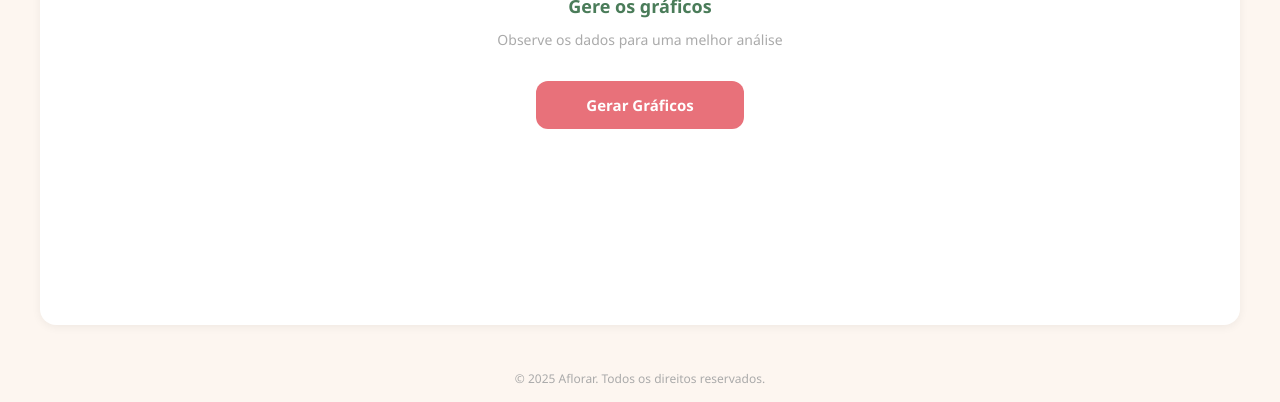
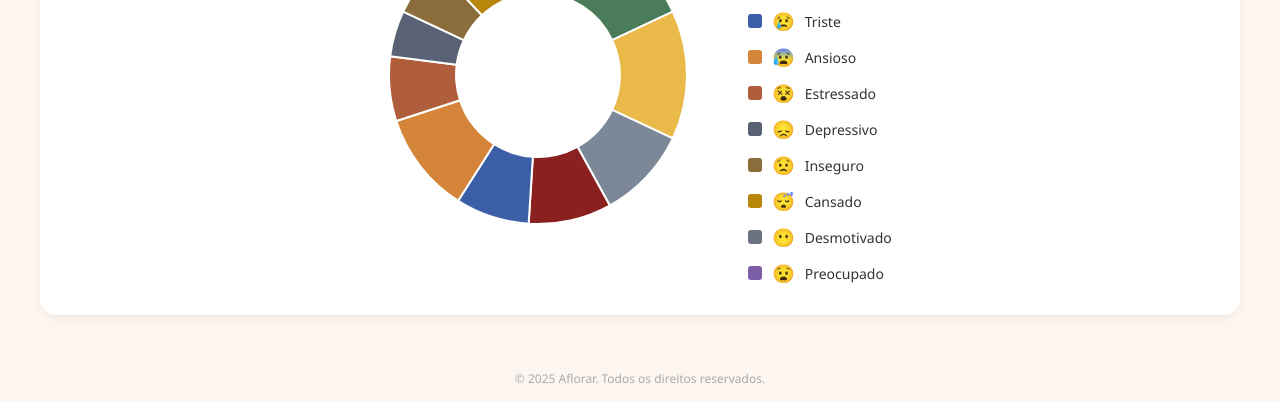
Before and after one commit to Aflorar-Team/Aflorar-Team, a plain HTML site: page FrontEnd/graficos-pacientes.html in a window 1280 px wide. Shown: the part 398-800 px from the top of the page. Drawn offline with nearby package versions, Linux system fonts and the light colour scheme.

Commit message:
Fix: modificando o estilo de gráfico

```diff
--- a/FrontEnd/Css/graficos.css
+++ b/FrontEnd/Css/graficos.css
@@ -1,7 +1,6 @@
-  * { margin: 0; padding: 0; box-sizing: border-box; font-family: 'Segoe UI', Arial, sans-serif; }
+   * { margin: 0; padding: 0; box-sizing: border-box; font-family: 'Segoe UI', Arial, sans-serif; }
     body { background: #FDF6F0; min-height: 100vh; display: flex; flex-direction: column; }
 
-    /* NAVBAR */
     .navbar {
       background: #F4A261;
       display: flex;
@@ -17,12 +16,9 @@
     }
     .menu a .icon { display: block; font-size: 20px; margin-bottom: 2px; }
     .menu a:hover { opacity: 1; background: rgba(255,255,255,0.2); }
-    .menu a.active { opacity: 1; border-bottom: 2px solid white; border-radius: 0; }
 
-    /* MAIN */
     main { flex: 1; padding: 30px 40px; display: flex; flex-direction: column; gap: 20px; }
 
-    /* TOPO */
     .topo {
       display: flex;
       justify-content: space-between;
@@ -43,63 +39,65 @@
 
     .btn-filtro {
       padding: 10px 22px;
-      border: none;
+      border: 2px solid transparent;
       border-radius: 10px;
       font-size: 14px;
       font-weight: bold;
       color: white;
       cursor: pointer;
-      transition: opacity 0.2s;
+      transition: all 0.2s;
     }
-    .btn-filtro:hover { opacity: 0.85; }
     .btn-filtro.mensal { background: #F4A261; }
     .btn-filtro.semanal { background: #7A9C59; }
     .btn-filtro.diario { background: #E8717A; }
-    .btn-filtro.ativo { outline: 3px solid #333; outline-offset: 2px; }
+    .btn-filtro.ativo { border-color: #333; }
 
-    /* CARD DE GRÁFICO */
     .card-grafico {
       background: white;
       border-radius: 16px;
-      padding: 30px;
+      padding: 30px 40px;
       box-shadow: 0 2px 10px rgba(0,0,0,0.06);
-      flex: 1;
+      display: flex;
+      flex-direction: column;
+      gap: 20px;
     }
 
-    .card-grafico h2 {
-      font-size: 20px;
-      color: #333;
-      margin-bottom: 24px;
+    .card-grafico h2 { font-size: 22px; font-weight: bold; color: #333; }
+
+    .grafico-layout {
+      display: flex;
+      align-items: center;
+      justify-content: center;
+      gap: 60px;
     }
 
-    .estado-vazio {
+    .canvas-wrapper {
+      position: relative;
+      width: 300px;
+      height: 300px;
+    }
+
+    .legenda {
       display: flex;
       flex-direction: column;
-      align-items: center;
-      justify-content: center;
       gap: 12px;
-      padding: 40px 0;
     }
 
-    .estado-vazio .icone { font-size: 56px; }
-    .estado-vazio h3 { font-size: 18px; color: #4A7C59; font-weight: bold; }
-    .estado-vazio p { font-size: 14px; color: #aaa; }
+    .legenda-item {
+      display: flex;
+      align-items: center;
+      gap: 10px;
+      font-size: 14px;
+      color: #333;
+    }
 
-    .btn-gerar {
-      margin-top: 20px;
-      padding: 14px 50px;
-      background: #E8717A;
-      color: white;
-      border: none;
-      border-radius: 12px;
-      font-size: 15px;
-      font-weight: bold;
-      cursor: pointer;
-      transition: opacity 0.2s;
+    .legenda-cor {
+      width: 14px;
+      height: 14px;
+      border-radius: 3px;
+      flex-shrink: 0;
     }
-    .btn-gerar:hover { opacity: 0.9; }
 
-    .grafico-wrapper { display: none; }
-    .grafico-wrapper canvas { max-height: 320px; }
+    .legenda-emoji { font-size: 18px; }
 
     footer { text-align: center; padding: 15px; font-size: 12px; color: #aaa; }
--- a/FrontEnd/Js/graficos.js
+++ b/FrontEnd/Js/graficos.js
@@ -1,78 +1,73 @@
-  let chartInstance = null;
-    let filtroAtual = "mensal";
+const emocoes = [
+      { nome: "Feliz",      emoji: "😊", cor: "#4A7C59" },
+      { nome: "Radiante",   emoji: "😁", cor: "#E9B949" },
+      { nome: "Neutro",     emoji: "😐", cor: "#7C8798" },
+      { nome: "Irritado",   emoji: "😠", cor: "#8B2020" },
+      { nome: "Triste",     emoji: "😢", cor: "#3B5EA6" },
+      { nome: "Ansioso",    emoji: "😰", cor: "#D4853A" },
+      { nome: "Estressado", emoji: "😵", cor: "#B05D3B" },
+      { nome: "Depressivo", emoji: "😞", cor: "#596275" },
+      { nome: "Inseguro",   emoji: "😟", cor: "#8A6D3B" },
+      { nome: "Cansado",    emoji: "😴", cor: "#B8860B" },
+      { nome: "Desmotivado",emoji: "😶", cor: "#6B7280" },
+      { nome: "Preocupado", emoji: "😧", cor: "#7B5EA6" },
+    ];
 
     const dados = {
-      mensal: {
-        labels: ["Jan", "Fev", "Mar", "Abr", "Mai", "Jun", "Jul"],
-        valores: [5, 6, 4, 7, 6, 8, 7],
-      },
-      semanal: {
-        labels: ["Seg", "Ter", "Qua", "Qui", "Sex", "Sáb", "Dom"],
-        valores: [6, 5, 7, 6, 8, 7, 6],
-      },
-      diario: {
-        labels: ["08h", "10h", "12h", "14h", "16h", "18h", "20h"],
-        valores: [4, 6, 7, 5, 8, 6, 7],
-      },
+      mensal:  [18, 14, 10, 9, 8, 11, 7, 5, 6, 5, 4, 3],
+      semanal: [22, 16, 8,  7, 9, 12, 6, 4, 5, 4, 4, 3],
+      diario:  [20, 18, 10, 8, 10, 12, 5, 4, 5, 3, 3, 2],
     };
 
-    function trocarFiltro(filtro, btn) {
-      filtroAtual = filtro;
-      document.querySelectorAll(".btn-filtro").forEach(b => b.classList.remove("ativo"));
-      btn.classList.add("ativo");
+    let chartInstance = null;
 
-      // Se o gráfico já está visível, atualiza
-      if (document.getElementById("graficoWrapper").style.display === "block") {
-        gerarGraficos();
-      }
+    function renderLegenda() {
+      const legenda = document.getElementById("legenda");
+      legenda.innerHTML = emocoes.map(e => `
+        <div class="legenda-item">
+          <div class="legenda-cor" style="background:${e.cor}"></div>
+          <span class="legenda-emoji">${e.emoji}</span>
+          <span>${e.nome}</span>
+        </div>
+      `).join("");
     }
 
-    function gerarGraficos() {
-      document.getElementById("estadoVazio").style.display = "none";
-      document.getElementById("graficoWrapper").style.display = "block";
-
-      const d = dados[filtroAtual];
-
+    function renderGrafico(filtro) {
+      const ctx = document.getElementById("graficoHumor").getContext("2d");
       if (chartInstance) chartInstance.destroy();
 
-      const ctx = document.getElementById("graficoHumor").getContext("2d");
       chartInstance = new Chart(ctx, {
-        type: "line",
+        type: "doughnut",
         data: {
-          labels: d.labels,
+          labels: emocoes.map(e => e.nome),
           datasets: [{
-            label: "Nível de Humor",
-            data: d.valores,
-            borderColor: "#E8717A",
-            backgroundColor: "rgba(232, 113, 122, 0.15)",
-            pointBackgroundColor: "#F4A261",
-            pointRadius: 6,
-            pointHoverRadius: 8,
-            tension: 0.4,
-            fill: true,
+            data: dados[filtro],
+            backgroundColor: emocoes.map(e => e.cor),
+            borderWidth: 2,
+            borderColor: "#fff",
+            hoverOffset: 10,
           }]
         },
         options: {
           responsive: true,
+          cutout: "55%",
           plugins: {
-            legend: { display: true, position: "top" },
+            legend: { display: false },
             tooltip: {
               callbacks: {
-                label: ctx => ` Humor: ${ctx.parsed.y}/10`
+                label: ctx => ` ${ctx.label}: ${ctx.parsed}%`
               }
-            }
-          },
-          scales: {
-            y: {
-              min: 0,
-              max: 10,
-              ticks: { stepSize: 2 },
-              title: { display: true, text: "Nível (0-10)" }
-            },
-            x: {
-              title: { display: true, text: filtroAtual.charAt(0).toUpperCase() + filtroAtual.slice(1) }
             }
           }
         }
       });
     }
+
+    function trocarFiltro(filtro, btn) {
+      document.querySelectorAll(".btn-filtro").forEach(b => b.classList.remove("ativo"));
+      btn.classList.add("ativo");
+      renderGrafico(filtro);
+    }
+
+    renderLegenda();
+    renderGrafico("mensal");
--- a/FrontEnd/graficos-pacientes.html
+++ b/FrontEnd/graficos-pacientes.html
@@ -3,8 +3,8 @@
 <head>
   <meta charset="UTF-8">
   <title>Gráficos do Paciente - Aflorar</title>
+  <script src="https://cdnjs.cloudflare.com/ajax/libs/Chart.js/4.4.1/chart.umd.min.js"></script>
   <link rel="stylesheet" href="./Css/graficos.css">
-  <script src="https://cdnjs.cloudflare.com/ajax/libs/Chart.js/4.4.1/chart.umd.min.js"></script>
 </head>
 <body>
 
@@ -18,7 +18,7 @@
         <span class="icon">📅</span> Agenda
       </a>
     </nav>
-    <div></div>
+    <div style="width:40px"></div>
   </header>
 
   <main>
@@ -34,15 +34,12 @@
     <div class="card-grafico">
       <h2>Gráficos do seu paciente</h2>
 
-      <div class="estado-vazio" id="estadoVazio">
-        <div class="icone">🥧</div>
-        <h3>Gere os gráficos</h3>
-        <p>Observe os dados para uma melhor análise</p>
-        <button class="btn-gerar" onclick="gerarGraficos()">Gerar Gráficos</button>
-      </div>
+      <div class="grafico-layout">
+        <div class="canvas-wrapper">
+          <canvas id="graficoHumor"></canvas>
+        </div>
 
-      <div class="grafico-wrapper" id="graficoWrapper">
-        <canvas id="graficoHumor"></canvas>
+        <div class="legenda" id="legenda"></div>
       </div>
     </div>
   </main>
```
Also changed, not shown: FrontEnd/Css/dashboard.css (+151 -28 lines), FrontEnd/dashboard-psicologo.html (+16 -1 lines).
